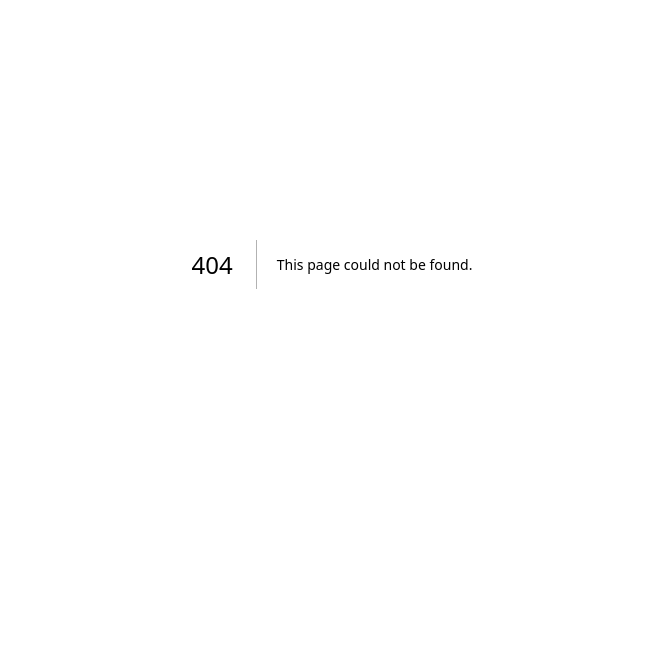
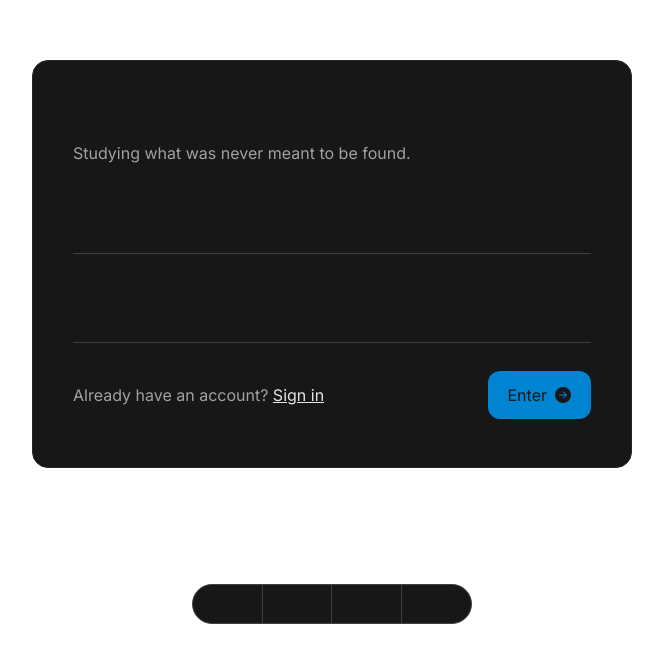
Before and after one commit to oldddev/space, a Next.js app: page /new_user in a window 1280 px wide. Before the commit this address had no page. Shown: the part 136-798 px from the top of the page, without its empty margins (308-971 px from the left). Built offline with nearby package versions, Linux system fonts and the light colour scheme.

Commit message:
This is it.

```diff
--- a/app/layout.js
+++ b/app/layout.js
@@ -7,7 +7,7 @@ const inter = Inter({
 });
 
 export const metadata = {
-  title: "DEV PORTFOLIO",
+  title: "Sign up | Strave",
   description: "HATES RUST",
 };
 
--- /dev/null
+++ b/app/new_user/page.js
@@ -0,0 +1,68 @@
+"use client";
+
+import { IoIosAlert } from "react-icons/io";
+import { BsArrowRightCircleFill } from "react-icons/bs";
+import { useRef, useState } from "react";
+import Navbar from "@/components/navbar";
+
+export default function Home() {
+  const emailInput = useRef();
+  const passwordInput = useRef();
+
+  const [error, setError] = useState("");
+  const handleFormSubmit = () => {
+    if (!emailInput.current.value || !emailInput.current.value.includes("@"))
+      return setError("Invalid email address.");
+    if (!passwordInput.current.value || passwordInput.current.value.length < 8)
+      return setError("Password must be greater than 8 characters.");
+    setError("");
+  };
+
+  return (
+    <>
+      <section className="h-dvh md:h-screen w-screen flex items-center flex-col justify-center">
+        <section className="flex w-[85vw] md:w-150 bg-neutral-900 rounded-2xl border-1 border-neutral-800 flex-col">
+          <header className="p-10 leading-7">
+            <h2 className={` text-2xl mb-2`}>They left us clues</h2>
+            <p className={`text-base md:text-base text-neutral-400 leading-6`}>
+              Studying what was never meant to be found.
+            </p>
+          </header>
+          <section className="p-10 pt-0">
+            <input
+              ref={emailInput}
+              type="text"
+              placeholder="Email address"
+              className={`w-full p-5 py-3 text-base outline-none border-b-1 border-neutral-700 mb-10 focus:border-sky-600`}
+            />
+            <input
+              ref={passwordInput}
+              type="text"
+              placeholder="New password"
+              className="w-full p-5 py-3 text-base outline-none border-b-1 border-neutral-700 focus:border-sky-600"
+            />
+            {error && (
+              <p className="p-5 pb-0 text-red-500 px-0 flex items-center gap-2">
+                <IoIosAlert /> {error}
+              </p>
+            )}
+
+            <section className="md:flex flex-row-reverse items-center justify-between mt-5">
+              <button
+                className="p-5 bg-sky-600 py-3 rounded-xl md:float-right flex items-center gap-2 cursor-pointer"
+                onClick={handleFormSubmit}
+              >
+                Enter <BsArrowRightCircleFill />
+              </button>
+              <p className="p-5 px-0 text-base text-neutral-400">
+                Already have an account?{" "}
+                <span className="underline text-neutral-200">Sign in</span>
+              </p>
+            </section>
+          </section>
+        </section>
+      </section>
+      <Navbar />
+    </>
+  );
+}
--- a/app/page.js
+++ b/app/page.js
@@ -1,57 +1,39 @@
-import Navbar from "@/components/navbar";
-import { Manrope } from "next/font/google";
-
-import { IoIosAlert } from "react-icons/io";
-import { GoCheck } from "react-icons/go";
-import { BsArrowRightCircleFill } from "react-icons/bs";
-
-const manrope = Manrope({
-  subsets: ["latin"],
-  preload: true,
-});
+import Topbar from "@/components/topbar";
 
 export default function Home() {
   return (
     <>
-      <section className="h-screen w-screen flex items-center flex-col justify-center">
-        <section className="flex w-[85vw] md:w-180 bg-neutral-900 rounded-2xl border-1 border-neutral-800 flex-col">
-          <header className="p-10 md:leading-8 leading-7">
-            <h2 className={` text-2xl ${manrope.className} mb-3`}>
-              They left clues.
-            </h2>
-            <p
-              className={`text-[14px] md:text-base text-neutral-400 leading-6`}
-            >
-              Studying What Was Never Meant to Be Found
-            </p>
-          </header>
-          <section className="p-10 pt-0">
-            <input
-              type="text"
-              placeholder="Email address"
-              className={`w-full p-5 py-3 outline-none border-b-1 border-neutral-700 mb-10 focus:border-sky-600`}
-            />
-            <input
-              type="text"
-              placeholder="New password"
-              className="w-full p-5 py-3 outline-none border-b-1 border-neutral-700 focus:border-sky-600"
-            />
-            {/* <p className="p-5 pb-0 text-red-500 px-0 flex items-center gap-2">
-              <IoIosAlert /> Invalid email address, try other.
-            </p> */}
-            <section className="md:flex flex-row-reverse items-center justify-between mt-5">
-              <button className="p-5 bg-sky-600 py-3 rounded-xl md:float-right flex items-center gap-2 cursor-pointer">
-                Enter <BsArrowRightCircleFill />
-              </button>
-              <p className="p-5 px-0 text-base text-neutral-400">
-                Already have an account?{" "}
-                <span className="underline text-neutral-200">Sign in</span>
-              </p>
-            </section>
+      <section className="flex md:flex-row flex-col">
+        <section className="md:w-[60vw] w-screen h-screen bg-neutral-950 md:border-r-1 border-b-1 border-neutral-900">
+          <section className="w-full">
+            <header className="flex relative">
+              <input
+                type="text"
+                placeholder="Search for anything..."
+                className="w-full p-4 px-5 outline-none border-b border-neutral-900"
+              />
+              <Topbar />
+            </header>
+            <h2>Hello world</h2>
           </section>
         </section>
+        <section className="md:w-[40vw] w-screen h-screen bg-neutral-950 flex justify-center relative">
+          <nav className="w-70 h-15 absolute bottom-10 grid grid-cols-4 grid-rows-1">
+            <p className="flex items-center justify-center border-1 border-r-0 border-neutral-900 hover:bg-sky-600">
+              1
+            </p>
+            <p className="flex items-center justify-center border-1  border-r-0 border-neutral-900 hover:bg-sky-600">
+              2
+            </p>
+            <p className="flex items-center justify-center border-1 border-r-0 border-neutral-900 hover:bg-sky-600">
+              3
+            </p>
+            <p className="flex items-center justify-center border-1 border-neutral-900 hover:bg-sky-600">
+              4
+            </p>
+          </nav>
+        </section>
       </section>
-      <Navbar />
     </>
   );
 }
--- /dev/null
+++ b/components/topbar.jsx
@@ -0,0 +1,38 @@
+"use client";
+import { HiOutlineBars2 } from "react-icons/hi2";
+import { TbPencilPlus } from "react-icons/tb";
+import { MdAccountCircle } from "react-icons/md";
+import { CiLogout } from "react-icons/ci";
+import { useState } from "react";
+import { RxCross2 } from "react-icons/rx";
+
+export default function Topbar() {
+  const [active, setActive] = useState(false);
+  return (
+    <>
+      <div
+        className="p-5 border-1 border-r-0 border-neutral-900 cursor-pointer hover:bg-sky-600"
+        onClick={() => setActive(!active)}
+      >
+        {!active && <HiOutlineBars2 size={20} />}
+        {active && <RxCross2 size={20} />}
+      </div>
+      <div
+        className={`absolute w-50 right-0 h-40 top-full bg-neutral-900 border-1 border-neutral-800 bottom-0 mr-3 mt-3 rounded-xl grid-rows-3 overflow-hidden ${
+          active ? "grid" : "hidden"
+        }`}
+      >
+        <p className="cursor-pointer flex items-center gap-2 p-4 border-b-1 border-neutral-800 hover:bg-sky-600">
+          <TbPencilPlus /> Create research
+        </p>
+        <p className="cursor-pointer flex items-center gap-2 p-4 border-b-1 border-neutral-800  hover:bg-sky-600">
+          <MdAccountCircle /> Edit your account
+        </p>
+
+        <p className="cursor-pointer flex items-center gap-2 p-4  hover:bg-red-500">
+          <CiLogout /> Log out
+        </p>
+      </div>
+    </>
+  );
+}
```
